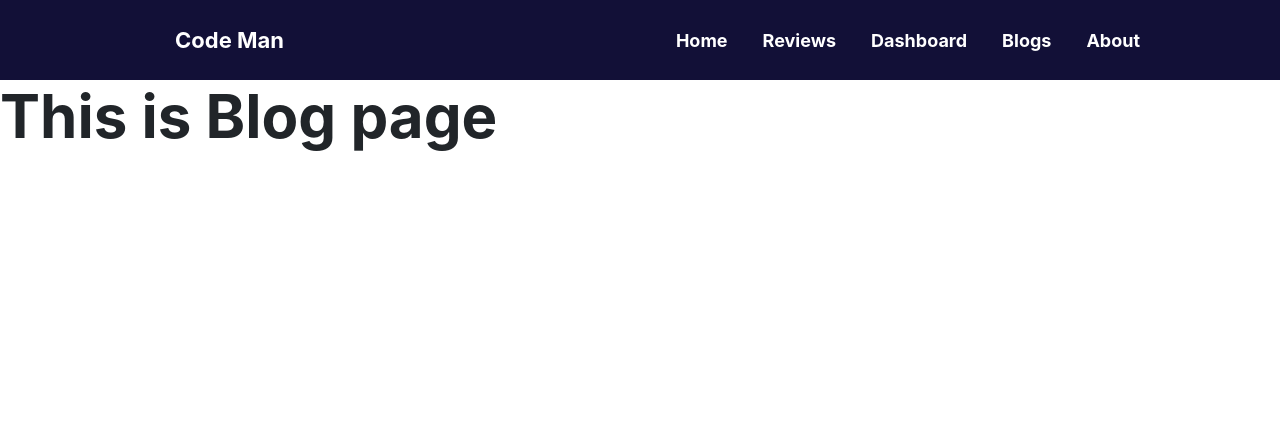
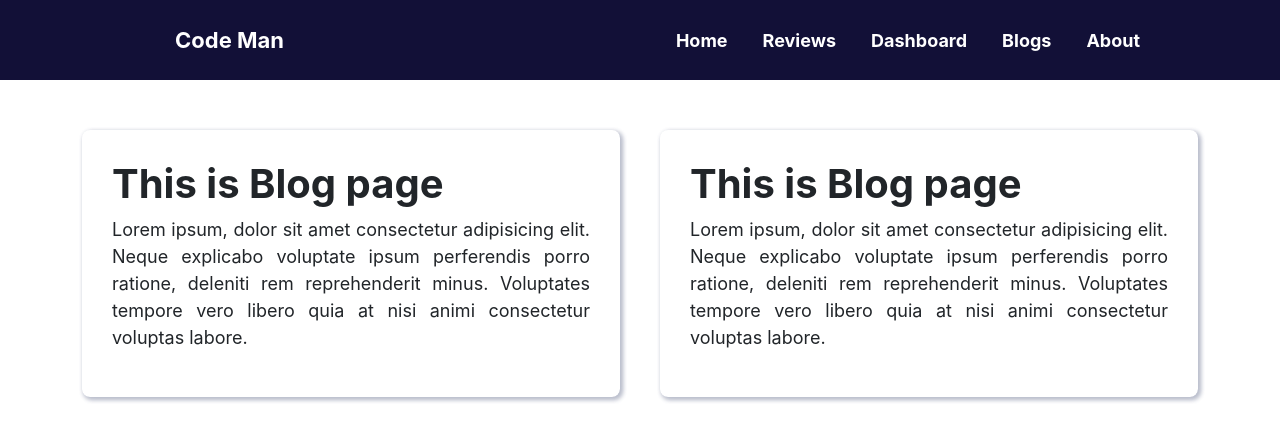
Before and after one commit to AmenaAkter5/assignment-9-product-analysis, a React (Create React App) app: page /blogs in a window 1280 px wide. Shown: the top 440 px of the page. Built offline with nearby package versions, Linux system fonts and the light colour scheme.

Commit message:
blogs component structure setup

```diff
--- /dev/null
+++ b/src/components/Blogs/Blogs.css
@@ -0,0 +1,13 @@
+.blog-container {
+    display: grid;
+    grid-template-columns: repeat(2, 1fr);
+    gap: 40px;
+    margin-top: 50px;
+}
+
+.article {
+    text-align: justify;
+    border-radius: 8px;
+    padding: 30px;
+    box-shadow: 2px 2px 5px #BABECC, 2px 2px 5px #BABECC;
+}
--- a/src/components/Blogs/Blogs.js
+++ b/src/components/Blogs/Blogs.js
@@ -1,9 +1,19 @@
 import React from 'react';
+import './Blogs.css';
 
 const Blogs = () => {
     return (
-        <div>
-            <h1>This is Blog page</h1>
+        <div className="container mx-auto">
+            <div className="blog-container">
+                <article className="article">
+                    <h2>This is Blog page</h2>
+                    <p>Lorem ipsum, dolor sit amet consectetur adipisicing elit. Neque explicabo voluptate ipsum perferendis porro ratione, deleniti rem reprehenderit minus. Voluptates tempore vero libero quia at nisi animi consectetur voluptas labore.</p>
+                </article>
+                <article className="article">
+                    <h2>This is Blog page</h2>
+                    <p>Lorem ipsum, dolor sit amet consectetur adipisicing elit. Neque explicabo voluptate ipsum perferendis porro ratione, deleniti rem reprehenderit minus. Voluptates tempore vero libero quia at nisi animi consectetur voluptas labore.</p>
+                </article>
+            </div>
         </div>
     );
 };
```
